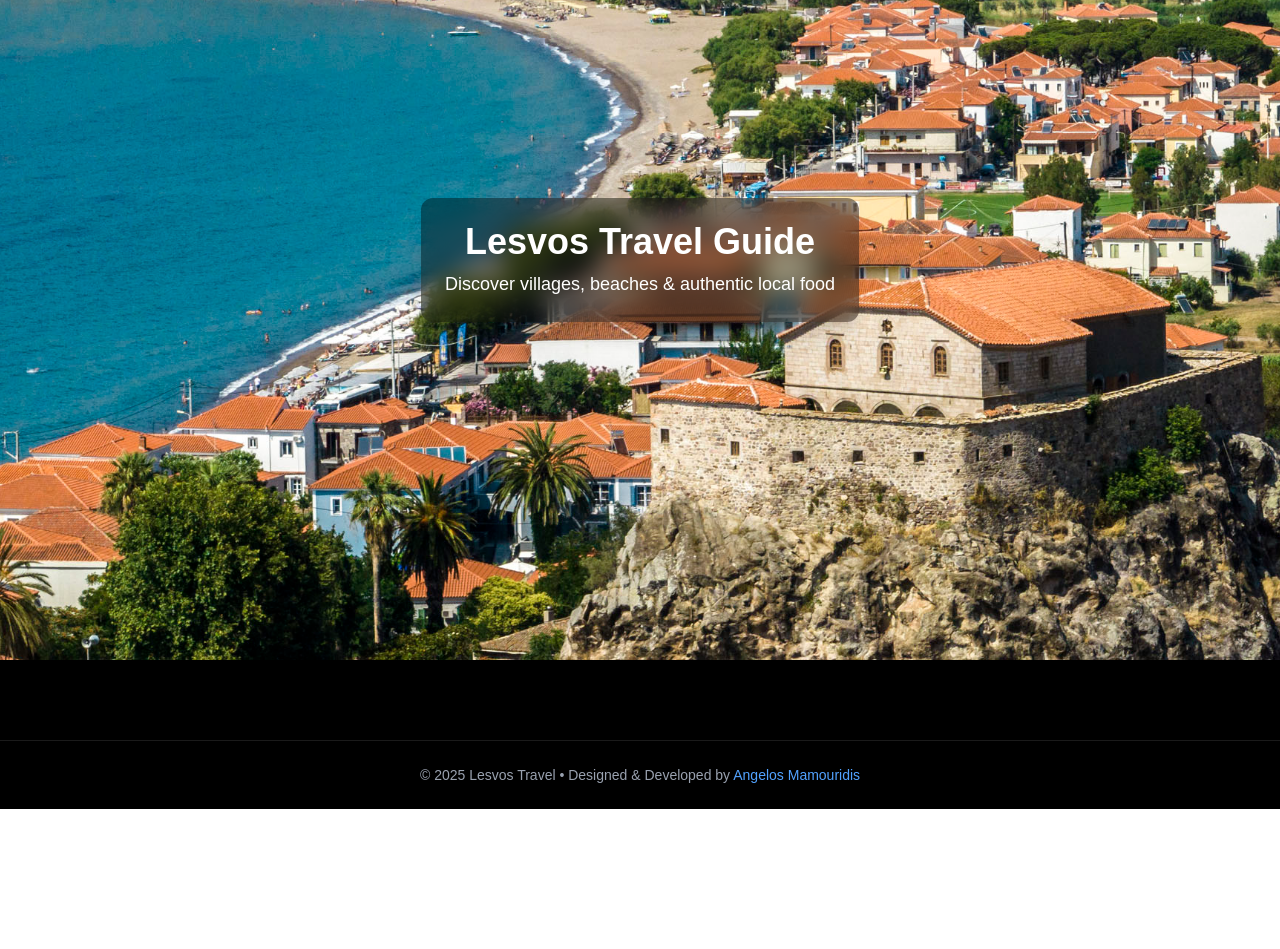
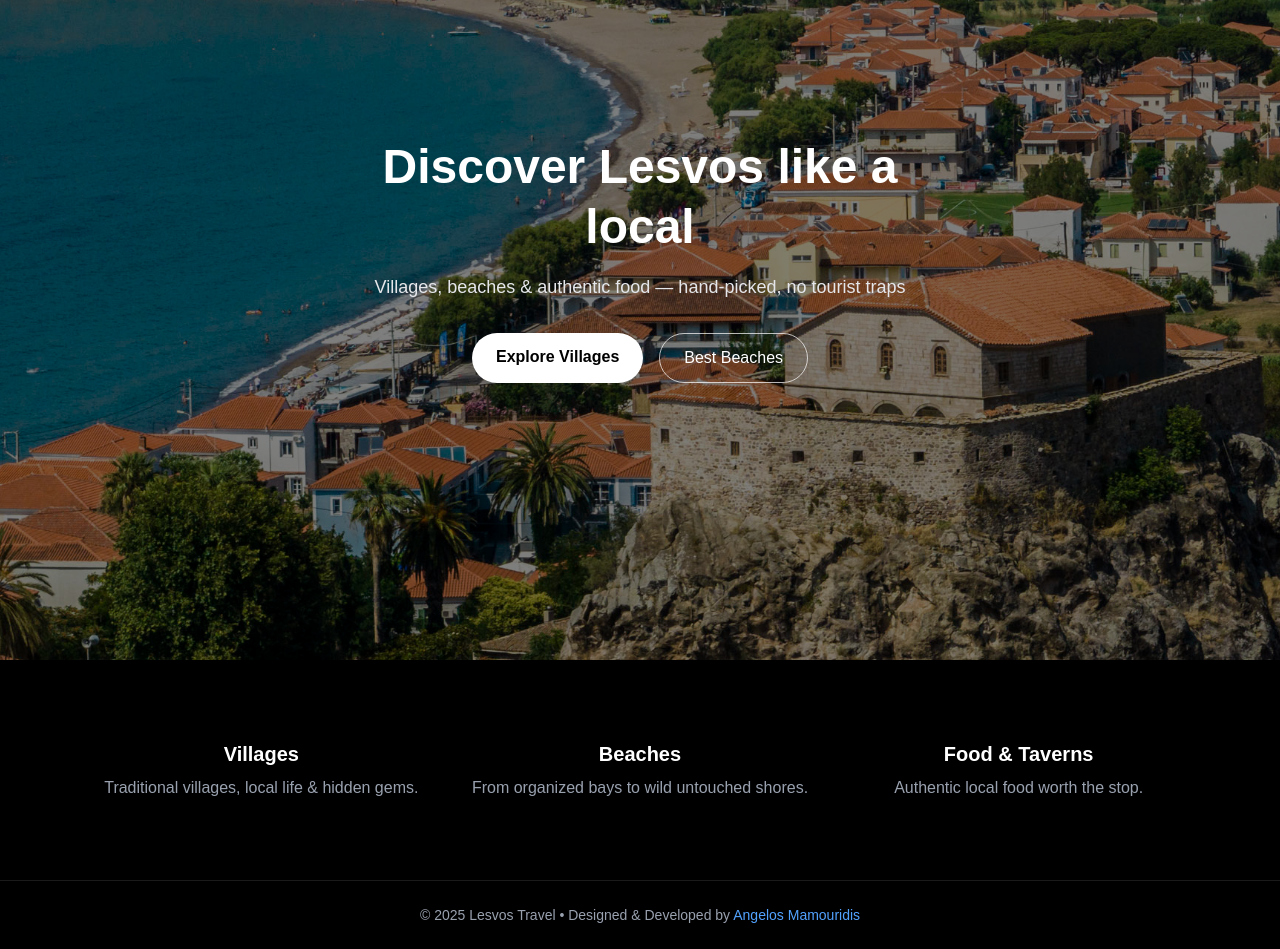
Before and after one commit to amamouridis/lesvos-travel-guide, a Next.js app: page / in a window 1280 px wide. Shown: the part 220-1169 px from the top of the page. Before the commit the page ends 1029 px from the top, so only its background shows below. Built offline with nearby package versions, Linux system fonts and the light colour scheme.

Commit message:
i change the main page

```diff
--- a/src/app/page.tsx
+++ b/src/app/page.tsx
@@ -1,19 +1,67 @@
 import Sidebar from "../components/Sidebar";
+import Link from "next/link";
 
 export default function Home() {
   return (
-    <main className="flex flex-col items-center min-h-screen bg-black text-white">
+    <main className="flex flex-col min-h-screen bg-black text-white">
 
       {/* Hero Section */}
-      <section className="w-full h-screen bg-[url('/petra.jpg')] bg-cover bg-center flex items-center justify-center">
-        <div className="bg-black/40 backdrop-blur-md p-6 rounded-xl shadow-xl">
-          <h1 className="text-4xl font-bold text-center">Lesvos Travel Guide</h1>
-          <p className="text-center mt-2 text-lg">Discover villages, beaches & authentic local food</p>
+      <section className="relative w-full h-screen bg-[url('/petra.jpg')] bg-cover bg-center flex items-center justify-center">
+        <div className="absolute inset-0 bg-black/50" />
+
+        <div className="relative z-10 max-w-2xl text-center px-6">
+          <h1 className="text-4xl md:text-5xl font-bold leading-tight">
+            Discover Lesvos like a local
+          </h1>
+
+          <p className="mt-4 text-lg text-gray-200">
+            Villages, beaches & authentic food — hand-picked, no tourist traps
+          </p>
+
+          <div className="mt-8 flex justify-center gap-4">
+            <Link
+              href="/villages"
+              className="px-6 py-3 rounded-full bg-white text-black font-semibold hover:bg-gray-200 transition"
+            >
+              Explore Villages
+            </Link>
+
+            <Link
+              href="/beaches"
+              className="px-6 py-3 rounded-full border border-white/70 hover:bg-white hover:text-black transition"
+            >
+              Best Beaches
+            </Link>
+          </div>
+        </div>
+      </section>
+
+      {/* Quick Explore Section */}
+      <section className="w-full max-w-6xl mx-auto px-6 py-20 grid grid-cols-1 md:grid-cols-3 gap-8 text-center">
+        <div>
+          <h3 className="text-xl font-semibold">Villages</h3>
+          <p className="text-gray-400 mt-2">
+            Traditional villages, local life & hidden gems.
+          </p>
+        </div>
+
+        <div>
+          <h3 className="text-xl font-semibold">Beaches</h3>
+          <p className="text-gray-400 mt-2">
+            From organized bays to wild untouched shores.
+          </p>
+        </div>
+
+        <div>
+          <h3 className="text-xl font-semibold">Food & Taverns</h3>
+          <p className="text-gray-400 mt-2">
+            Authentic local food worth the stop.
+          </p>
         </div>
       </section>
 
       {/* Footer */}
-      <footer className="mt-20 py-6 text-center text-gray-400 text-sm border-t border-white/10 w-full">
+      <footer className="mt-auto py-6 text-center text-gray-400 text-sm border-t border-white/10">
         <p>
           © 2025 Lesvos Travel • Designed & Developed by{" "}
           <a
```
